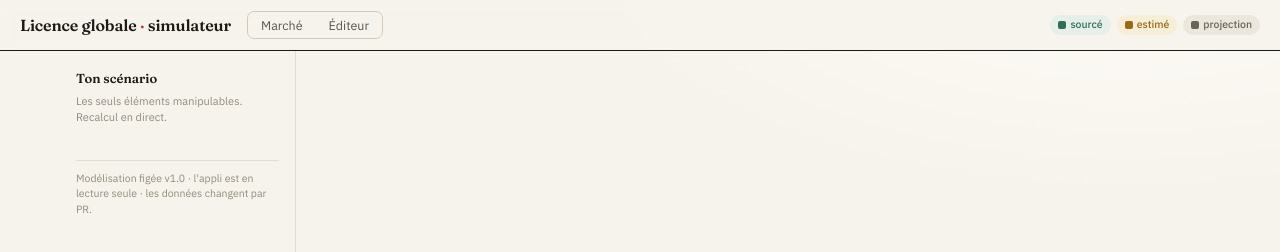
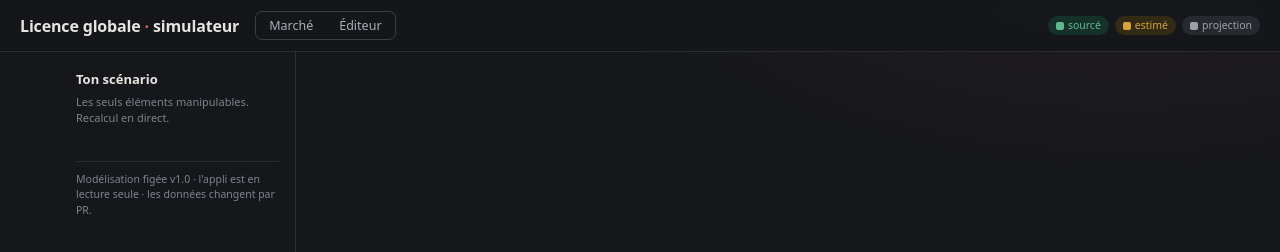
Before and after one commit to stephanecambon/licence-globale-media-fr, a website: page app/index.src.html in a window 1280 px wide. Shown: the top 252 px of the page. Drawn offline with Linux system fonts and the light colour scheme.

Commit message:
ui: thème sombre + polices système, et « abonnés numériques » sur la fiche
- Thème sombre : palette :root inversée (fond sombre, texte clair), badges
  de couche et couleurs de barres ré-accordés pour le dark, verdict perdant
  et bulles via variables (--loss-bg, --tip-bg/--tip-fg). color-scheme:dark.
- Polices moins exotiques : suppression de Google Fonts (Fraunces/IBM Plex)
  → stacks système (system-ui / ui-monospace). Build autonome, zéro requête
  réseau (hors rien).
- Fiche éditeur : en-tête « N abonnés » → « N abonnés numériques ».

```diff
--- a/app/index.src.html
+++ b/app/index.src.html
@@ -4,27 +4,28 @@
 <meta charset="utf-8">
 <meta name="viewport" content="width=device-width, initial-scale=1">
 <title>Licence globale presse · simulateur</title>
-<link rel="preconnect" href="https://fonts.googleapis.com">
-<link rel="preconnect" href="https://fonts.gstatic.com" crossorigin>
-<link href="https://fonts.googleapis.com/css2?family=Fraunces:opsz,wght@9..144,400;9..144,500;9..144,600&family=IBM+Plex+Sans:wght@400;500;600&family=IBM+Plex+Mono:wght@400;500;600&display=swap" rel="stylesheet">
 <style>
   :root{
-    --paper:#f6f3ec; --surface:#fffdf8; --surface2:#f2eee4;
-    --ink:#1d1a16; --ink2:#5b554b; --ink3:#938b7d;
-    --line:#e4ddce; --line2:#d3c9b5;
-    --accent:#b23a2e;
-    --cert:#2f6f57; --cert-bg:#e6efe9;      /* sourcé  */
-    --est:#9a6a12;  --est-bg:#f7eed7;        /* estimé  */
-    --proj:#6b6356; --proj-bg:#ece7dc;       /* projection */
-    --win:#2f7d52; --loss:#b23a2e;
-    --c-app:#3a6ea5; --c-new:#5b9bd5; --c-aud:#b5851f; --c-ia:#6b4c9a; --c-ind:#5f8a6b;
+    --paper:#15171b; --surface:#1d2026; --surface2:#282c33;
+    --ink:#e7e5e0; --ink2:#aab0b8; --ink3:#7e848d;
+    --line:#2a2e35; --line2:#3a3f48;
+    --accent:#e0675a;
+    --cert:#5fb98f; --cert-bg:#16302a;       /* sourcé  */
+    --est:#d6a23e;  --est-bg:#332a16;         /* estimé  */
+    --proj:#9aa0a8; --proj-bg:#262a30;        /* projection */
+    --win:#4fae77; --loss:#e0675a; --loss-bg:#3a201d;
+    --c-app:#5b8fd0; --c-new:#7fb3e6; --c-aud:#d6a23e; --c-ia:#9b7bc4; --c-ind:#6fa583;
+    --tip-bg:#2c323a; --tip-fg:#f0eee9;
     --r:7px; --r2:11px;
-    --fdisp:"Fraunces",Georgia,serif; --fsans:"IBM Plex Sans",system-ui,sans-serif; --fmono:"IBM Plex Mono",monospace;
+    --fdisp:system-ui,-apple-system,"Segoe UI",Roboto,Helvetica,Arial,sans-serif;
+    --fsans:system-ui,-apple-system,"Segoe UI",Roboto,Helvetica,Arial,sans-serif;
+    --fmono:ui-monospace,"SF Mono",Menlo,Consolas,"Liberation Mono",monospace;
   }
+  html{color-scheme:dark}
   *{box-sizing:border-box}
   html,body{margin:0}
   body{background:
-      radial-gradient(900px 420px at 88% -8%,#fffdf8 0%,transparent 62%),
+      radial-gradient(900px 420px at 88% -8%,rgba(224,103,90,.07) 0%,transparent 62%),
       var(--paper);
     color:var(--ink);font-family:var(--fsans);line-height:1.5;-webkit-font-smoothing:antialiased;min-height:100vh}
   .num{font-family:var(--fmono);font-variant-numeric:tabular-nums}
@@ -32,8 +33,8 @@
   a{color:inherit}
 
   /* ---- top bar ---- */
-  .top{display:flex;align-items:center;gap:12px;padding:11px 20px;border-bottom:1.5px solid var(--ink);
-    position:sticky;top:0;background:rgba(246,243,236,.92);backdrop-filter:blur(6px);z-index:5}
+  .top{display:flex;align-items:center;gap:12px;padding:11px 20px;border-bottom:1px solid var(--line);
+    position:sticky;top:0;background:rgba(21,23,27,.85);backdrop-filter:blur(6px);z-index:5}
   .brand{font-family:var(--fdisp);font-weight:600;font-size:16px;letter-spacing:-.01em}
   .brand b{color:var(--accent)}
   .toggle{display:flex;border:1px solid var(--line2);border-radius:var(--r);overflow:hidden;margin-left:4px}
@@ -70,11 +71,11 @@
   [data-tip]:hover::after,[data-tip]:focus::after{
     content:attr(data-tip);position:absolute;left:50%;top:calc(100% + 8px);transform:translateX(-50%);
     width:max-content;max-width:240px;white-space:normal;text-align:left;text-transform:none;letter-spacing:normal;
-    background:var(--ink);color:var(--paper);font-family:var(--fsans);font-size:11px;font-style:normal;font-weight:400;line-height:1.35;
-    padding:7px 9px;border-radius:7px;box-shadow:0 6px 18px rgba(0,0,0,.20);z-index:50;pointer-events:none}
+    background:var(--tip-bg);color:var(--tip-fg);font-family:var(--fsans);font-size:11px;font-style:normal;font-weight:400;line-height:1.35;
+    padding:7px 9px;border-radius:7px;box-shadow:0 8px 22px rgba(0,0,0,.5);z-index:50;pointer-events:none}
   [data-tip]:hover::before,[data-tip]:focus::before{
     content:"";position:absolute;left:50%;top:calc(100% + 3px);transform:translateX(-50%);
-    border:5px solid transparent;border-bottom-color:var(--ink);z-index:50;pointer-events:none}
+    border:5px solid transparent;border-bottom-color:var(--tip-bg);z-index:50;pointer-events:none}
   /* Près du bord droit : ancrer la bulle à droite pour éviter le débordement */
   .legend [data-tip]:hover::after,.legend [data-tip]:focus::after,
   th.r [data-tip]:hover::after,th.r [data-tip]:focus::after{left:auto;right:0;transform:none}
@@ -123,7 +124,7 @@
   .verdict .d{font-family:var(--fdisp);font-size:23px;font-weight:600;line-height:1}
   .verdict .l{font-size:9.5px;letter-spacing:.12em;text-transform:uppercase;font-weight:600;display:block}
   .verdict.win{background:var(--cert-bg);border-color:var(--win)} .verdict.win .d,.verdict.win .l{color:var(--win)}
-  .verdict.loss{background:#f7e7e3;border-color:var(--loss)} .verdict.loss .d,.verdict.loss .l{color:var(--loss)}
+  .verdict.loss{background:var(--loss-bg);border-color:var(--loss)} .verdict.loss .d,.verdict.loss .l{color:var(--loss)}
 
   .cards2{display:grid;grid-template-columns:1fr 1fr;gap:10px;margin-bottom:4px}
   .card{background:var(--surface);border:1px solid var(--line);border-radius:var(--r);padding:11px 13px}
@@ -360,7 +361,7 @@ function renderEditeur(res){
     <p class="crumb"><button id="back">‹ Marché</button> / <select id="ed_pick" class="edpick" title="Changer d'éditeur">${res.titres.filter(x=>x.id!=='longue-traine').slice().sort((a,b)=>a.nom.localeCompare(b.nom,'fr')).map(x=>`<option value="${x.id}" ${x.id===t.id?'selected':''}>${esc(x.nom)}</option>`).join('')}</select></p>
     <div class="ehead">
       <div><div class="h1">${esc(t.nom)}</div>
-        <div class="meta">${esc(t.famille)} · ${esc(t.groupe||'—')} · <span class="num">${fmtInt(t.abonnes.valeur||0)}</span> abonnés ${provBadge(t.abonnes)}</div></div>
+        <div class="meta">${esc(t.famille)} · ${esc(t.groupe||'—')} · <span class="num">${fmtInt(t.abonnes.valeur||0)}</span> abonnés numériques ${provBadge(t.abonnes)}</div></div>
       <div class="verdict ${win?'win':'loss'}"><span class="d num">${fmtDelta(t.delta)}</span><span class="l">${win?'gagnant':'perdant'}</span></div>
     </div>
     <div class="cards2">
```
Also changed, not shown: docs/index.html (+22 -21 lines).
